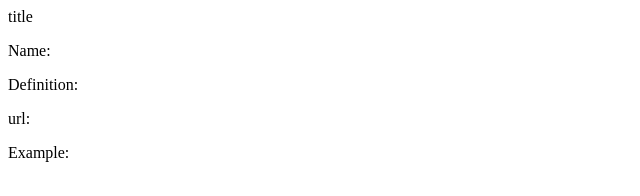
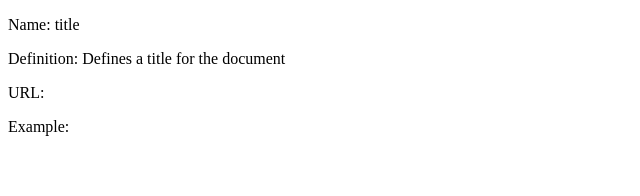
Before and after one commit to guiguipp/Hangman-Game, a plain HTML site: page index.html in a window 1280 px wide. Shown: the whole page, without its empty margins (0-640 px from the left). Drawn offline with Linux system fonts and the light colour scheme.

Commit message:
Showing JS on the page

```diff
--- a/assets/javascript/game.js
+++ b/assets/javascript/game.js
@@ -341,12 +341,10 @@ let randomCss = cssArray[Math.floor(Math.random()*cssArray.length)];
 
 // HTML Game
 console.log(randomHtml);
-document.write(randomHtml.name);
 
 var keys = Object.keys(randomHtml);
 console.log(randomHtml.name);
 
-document.getElementById('element_name').innerText += ', world';
 
 /* <p id="element_name"></p>
 <p id="element_definition"></p>
--- a/index.html
+++ b/index.html
@@ -10,10 +10,17 @@
     <title>The Great Coding Flashcard Game</title>
 </head>
 <body>
-    <p id="element_name">Name:  </p>
-    <p id="element_definition"> Definition: </p>
-    <p id="element_url">url: </p>
-    <p id="element_example">Example: </p>
+    <p>Name: <span id="element_name"></span></p>
+    <p>Definition: <span id="element_definition"> </span></p>
+    <p>URL: <span id="element_url"></span></p>
+    <p> Example: <span id="element_example"></span></p>
+
+    <script>
+        document.querySelector("#element_name").innerHTML= randomHtml.name
+        document.querySelector("#element_definition").innerHTML= randomHtml.definition
+        document.querySelector("#element_url").innerHTML= randomHtml.url
+        document.querySelector("#element_example").innerHTML= randomHtml.example
+    </script>
 
 </body>
 </html>
```
